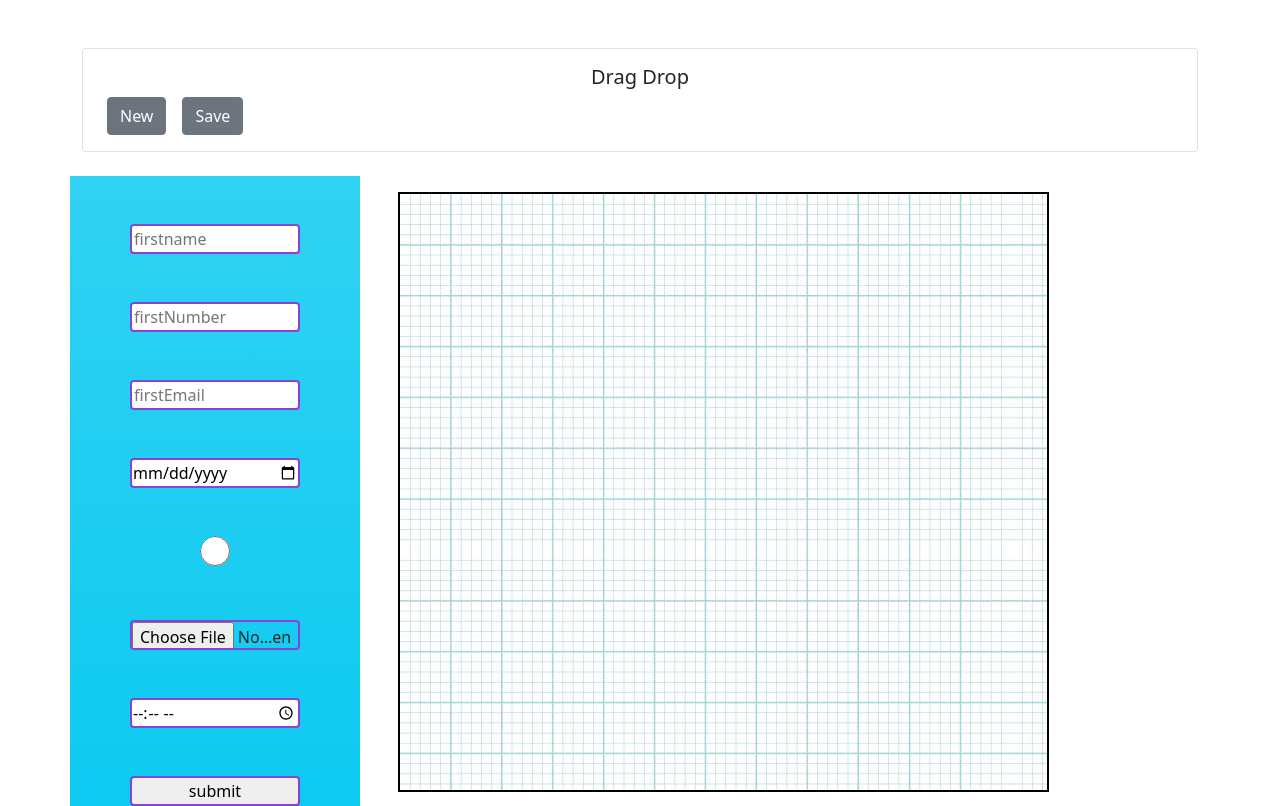
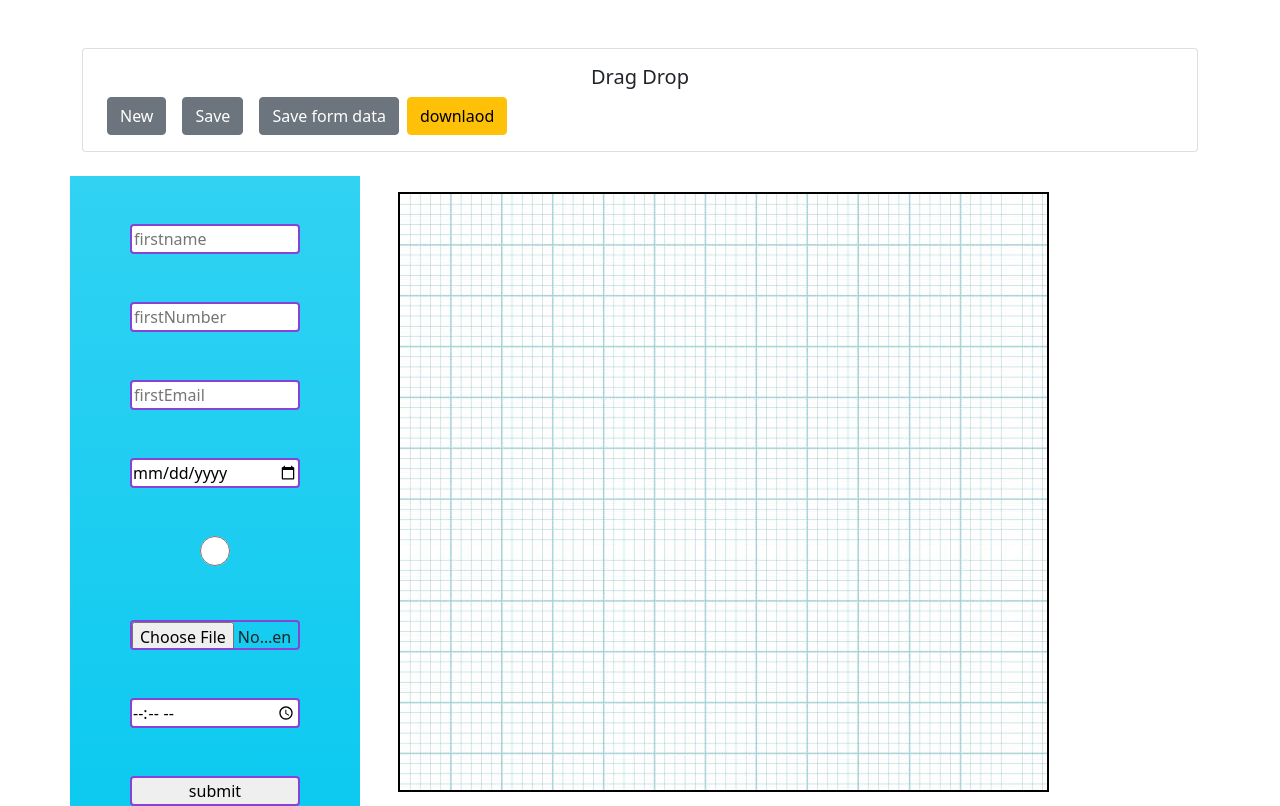
Before and after one commit to raj0222/drag, a React (Create React App) app: page / in a window 1280 px wide. Built offline with nearby package versions, Linux system fonts and the light colour scheme.

Commit message:
Made some UI changes

```diff
--- a/package.json
+++ b/package.json
@@ -15,7 +15,7 @@
     "react-dnd-html5-backend": "^16.0.1",
     "react-dom": "^18.1.0",
     "react-draggable": "^4.4.5",
-    "react-icons": "^4.3.1",
+    "react-icons": "^4.4.0",
     "react-scripts": "5.0.1",
     "web-vitals": "^2.1.4"
   },
--- a/src/Components/DragDrop.js
+++ b/src/Components/DragDrop.js
@@ -1,4 +1,4 @@
-import React, { useState } from "react";
+import React, { useEffect, useState } from "react";
 import Inputdrag from "./InputDrag";
 import { useDrop } from "react-dnd";
 import "../App.css";
@@ -24,12 +24,17 @@ function DragDrop() {
   const [maxlength1, setMaxlength1] = useState([]);
   const [val7, setVal7] = useState({});
   const [size1, setSize1] = useState([]);
+  const [showdata, setShowdata] = useState([]);
+  const [count, setCount] = useState(-1);
+  const [data, setdata] = useState();
+  const [type, setType] = useState([]);
+  const [val8, setVal8] = useState({});
 
   let InputList = [
     {
       id: 1,
       type: "text",
-      placeholder: inputField,
+      placeholder: "",
       name: "firstname",
     },
     {
@@ -86,17 +91,17 @@ function DragDrop() {
       isOver: !!monitor.isOver(),
     }),
   }));
+
   const addInputToBoard = (id) => {
     const InputList1 = InputList.filter((Inputdrag) => id === Inputdrag.id);
-
     setBoard((board) => [...board, InputList1[0]]);
   };
+
   const handleChange = (e) => {
     setVal4({
       ...val4,
       [e.target.name]: e.target.value,
     });
-
   };
 
   const handleSubmit = () => {
@@ -109,8 +114,20 @@ function DragDrop() {
       return [...val, val3];
     });
     setplaceholder1([...placeholder1, val3]);
+    setType([...type, val8]);
   };
-
+  useEffect(() => {
+      HandleGetdata();
+  },[idData]);
+  const HandleGetdata = () => {
+    setCount(count + 1);
+    setShowdata((val) => {
+      return [
+        ...val,
+        `<label className="mx-2 h5">${inputField[count]}</label> <input type=${type} id=${idData[count]}  name=${name1[count]} classname=${classNames[count]}  placeholder=${placeholder1[count]} maxlength=${maxlength1[count]} size=${size1[count]} />  <br/><br/>`,
+      ];
+    });
+  };
   const handleSubmit2 = (id) => {
     if (val4.length === 0) {
     } else {
@@ -119,11 +136,27 @@ function DragDrop() {
       });
     }
   };
-  console.log("val", input1);
-  console.log("classname", classNames);
+  const getCode=()=>{
+    let ary=[];
+    showdata.splice(2).map((val)=>{
+    ary.push(val);
+    })
+   setdata(ary)
+  }
+  const downloadTxtFile = () => {
+    const element = document.createElement("a");
+    const file = new Blob([data], {
+      type: "text/plain"
+    });
+    element.href = URL.createObjectURL(file);
+    element.download = "myFile.html";
+    document.body.appendChild(element);
+    element.click();
+  }
   return (
     <>
-      <Header onClick={handleSubmit2} />
+     <Header onClick={handleSubmit2} button={downloadTxtFile} getcode={getCode} />
+
       <div className="container d-flex justify-content-start">
         <div className="row bg-info bg-gradient text-dark mt-4 firstDragInput">
           <div className="float-start col-idData ">
@@ -165,7 +198,7 @@ function DragDrop() {
                           setShow(true);
                         }}
                         value={InputDrag.value}
-                        maxlength={maxlength1[index]}
+                        maxLength={maxlength1[index]}
                         size={size1[index]}
                       />
                       {/* <button
@@ -185,7 +218,7 @@ function DragDrop() {
           </div>
         </div>
         {show ? (
-          <div className=" mx-3 mt-3">
+          <div className=" mx-3 ">
             <label>Id</label>
             <br />
             <input
@@ -193,6 +226,15 @@ function DragDrop() {
               className="mb-5 input1"
               placeholder="enter id"
               onChange={(e) => setVal(e.target.value)}
+            />
+            <br />
+            <label>type</label>
+            <br />
+            <input
+              type="text"
+              className="mb-5 input1"
+              placeholder="enter type"
+              onChange={(e) => setVal8(e.target.value)}
             />
             <br />
             <label>ClassName </label>
@@ -217,14 +259,14 @@ function DragDrop() {
               onChange={(e) => setVal5(e.target.value)}
               placeholder="enter name"
             />
-             <label>Maxlength</label>
+            <label>Maxlength</label>
             <input
               type="text"
               className="mb-5  input1"
               onChange={(e) => setVal6(e.target.value)}
               placeholder="enter name"
             />
-             <label>size 1 to 50</label>
+            <label>size 1 to 50</label>
             <input
               type="text"
               className="mb-5 input1"
@@ -241,10 +283,11 @@ function DragDrop() {
             >
               submit
             </button>
+
           </div>
         ) : null}
         <div className="col-2 mt-5">
-          <div className="d-flex ">
+          {/* <div className="d-flex ">
             <div className="mx-3"></div>
             <div className="mx-3">
               {idData.map((items, index) => {
@@ -264,7 +307,13 @@ function DragDrop() {
                 );
               })}
             </div>
-          </div>
+            {
+              showdata.slice(2).map((item)=>{
+                return(<>
+                   <p>{(item)}</p>
+                </>)
+              })}
+          </div> */}
         </div>
       </div>
     </>
--- a/src/Components/Header.js
+++ b/src/Components/Header.js
@@ -15,6 +15,8 @@ const Header = (props) => {
             <p className="card-text float-start">
             <button type="button" className="btn btn-secondary mx-2" onClick={handleRefresh}>New</button>
             <button type="button" className="btn btn-secondary mx-2" onClick={props.onClick}>Save</button>
+            <button type="button" className="btn btn-secondary mx-2" onClick={props.getcode}>Save form data</button>
+            <button className="btn btn-warning"  type='button' onClick={props.button}>downlaod</button>
             </p>
           </div>
         </div>
--- a/src/Components/InputDrag.js
+++ b/src/Components/InputDrag.js
@@ -1,7 +1,7 @@
 import React from "react";
 import { useDrag } from "react-dnd";
 
-function InputDrag({ id, type, placeholder, onChange,name,value,className,onClick,maxlength,size}) {
+function InputDrag({ id, type, placeholder, onChange,name,value,className,onClick,maxLength,size}) {
   const [{ isDragging }, drag] = useDrag(() => ({
     type: "input",
     item: { id: id },
@@ -21,7 +21,7 @@ function InputDrag({ id, type, placeholder, onChange,name,value,className,onClic
         value={value}
         className={className}
         onClick={onClick}
-        maxlength={maxlength}
+        maxLength={maxLength}
         size={size}
       />
     </>
```
Also changed, not shown: 1 other file (tests, documents, lock files or other folders).
